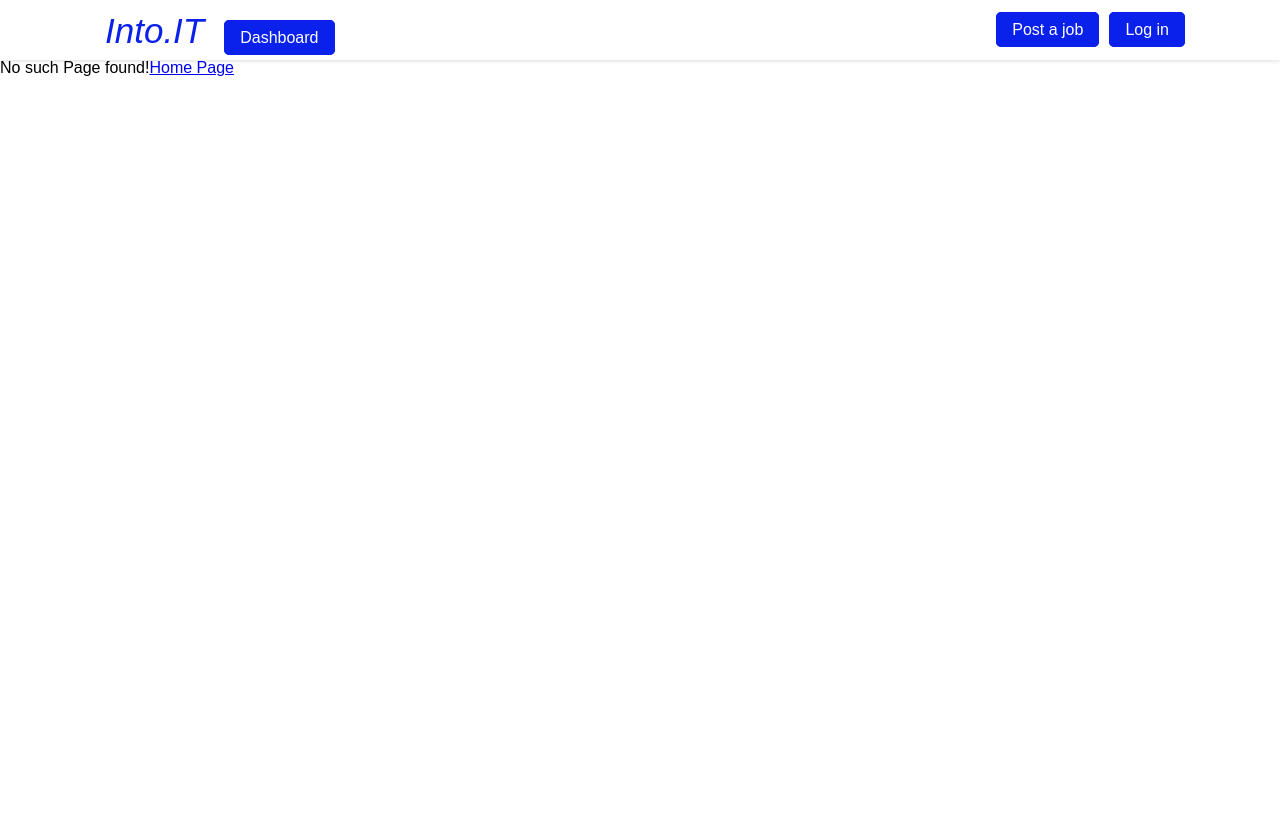
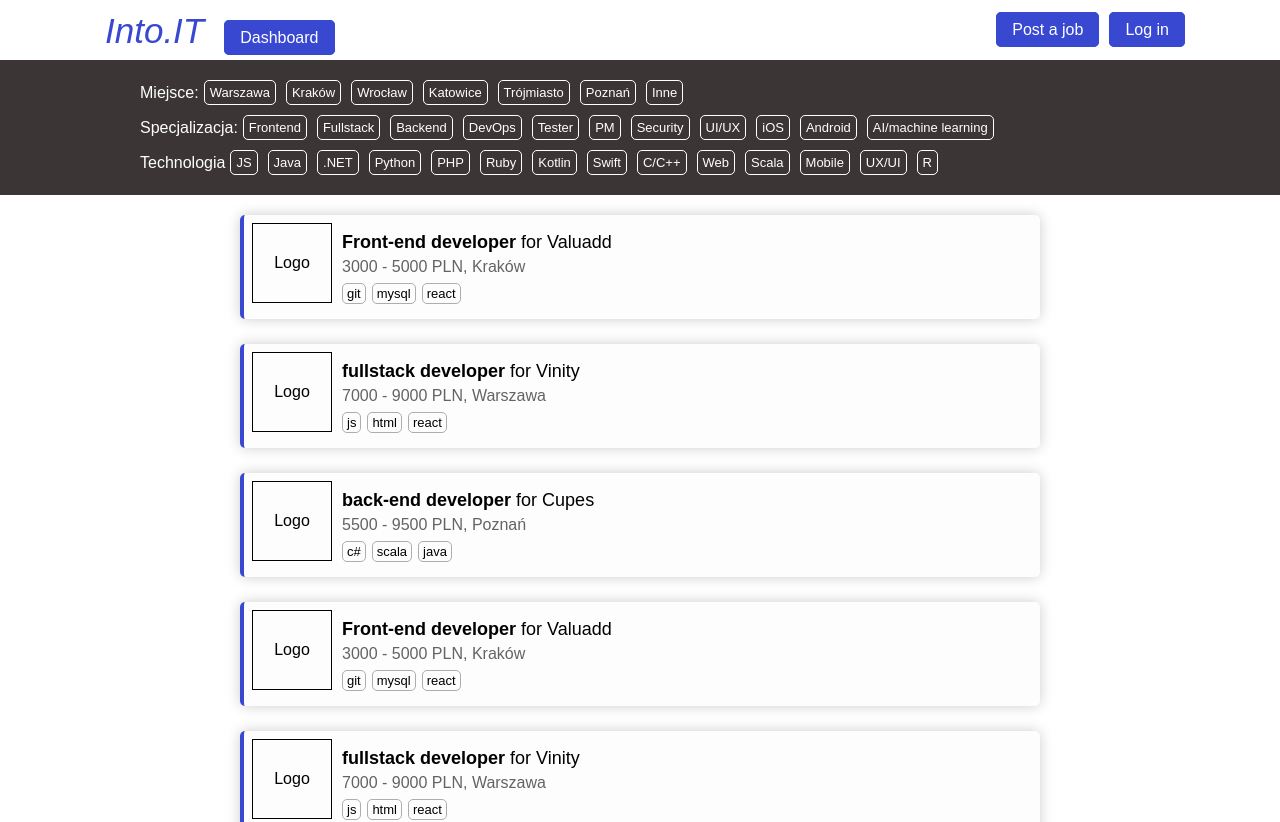
Before and after one commit to MaciejZajac/it-job-board, a React (Create React App) app: page /search in a window 1280 px wide. Shown: the top 822 px of the page. Before the commit the page ends 800 px from the top, so only its background shows below. Built offline with nearby package versions, Linux system fonts and the light colour scheme; no server answers.

Commit message:
filters view on frontend

```diff
--- a/src/components/OfferList/OfferDetails.js
+++ b/src/components/OfferList/OfferDetails.js
@@ -9,11 +9,11 @@ export default class OfferDetails extends React.Component {
         <h4 className="offer__extended-header">
           Wymagany poziom doświadczenia:{" "}
         </h4>
-        <div className="offer__extended-experience">Junior</div>
+        <div className="offer__extended-exp">Junior</div>
         <br />
         <div>
-          <h4 className="offer__extended-header-uni">Opis stanowiska:</h4>
-          <div>
+          <h4 className="offer__extended-title">Opis stanowiska:</h4>
+          <div className="offer__extended-text">
             Poszukujemy osób, które tak jak my traktują programowanie jako
             pasję. Najważniejsza jest dla nas ciągła chęć rozwoju, również w
             czasie wolnym. Jeżeli poszukujesz nowinek, a ich testowanie sprawia
@@ -21,20 +21,18 @@ export default class OfferDetails extends React.Component {
           </div>
         </div>
         <div>
-          <h4 className="offer__extended-header-uni">Wymagany:</h4>
-          {item.technologies.map(tech => (
-            <span className="offer__tech-item">{tech}</span>
-          ))}
+          <h4 className="offer__extended-title">Wymagany:</h4>
+          <div className="offer__extended-text">
+            {item.technologies.map((tech, index) => (
+              <span className="offer__tech-item" key={index}>
+                {tech}
+              </span>
+            ))}
+          </div>
         </div>
         <div>
-          <h4 className="offer__extended-header-uni">Nice to have:</h4>
-          {item.technologies.map(tech => (
-            <span className="offer__tech-item">{tech}</span>
-          ))}
-        </div>
-        <div>
-          <h4 className="offer__extended-header-uni">O projekcie:</h4>
-          <div>
+          <h4 className="offer__extended-title">O projekcie:</h4>
+          <div className="offer__extended-text">
             We are looking for highly skilled & motivated Penetration Tester who
             enjoys seeing his/her work making a measurable impact to a business
             and disrupting the status quo. Our development squads consist of
@@ -42,6 +40,18 @@ export default class OfferDetails extends React.Component {
             responsible for the end-to-end delivery of the entire product.
           </div>
         </div>
+        <div>
+          <h4 className="offer__extended-title">Adres www:</h4>
+          <div className="offer__extended-text">
+            <a href="#">www.strona.pl</a>
+          </div>
+        </div>
+        {/* <div>
+          <h4 className="offer__extended-title">Sposób aplikowania:</h4>
+          <div className="offer__extended-text">
+            <a href="#">http://////</a>
+          </div>
+        </div> */}
       </div>
     );
   }
--- a/src/components/OfferList/OfferListItem.js
+++ b/src/components/OfferList/OfferListItem.js
@@ -31,9 +31,11 @@ class OfferListItem extends React.Component {
             ? "offer__list-item--active"
             : ""
         }`}
-        onClick={() => this.handleToggleChange(item)}
       >
-        <div className="offer__main">
+        <div
+          className="offer__main"
+          onClick={() => this.handleToggleChange(item)}
+        >
           <div className="flex">
             <div>
               <div className="offer__logo">Logo</div>
--- /dev/null
+++ b/src/components/home/Home.js
@@ -0,0 +1,69 @@
+import React from "react";
+import { Link } from "react-router-dom";
+
+export default function Home() {
+  const proffesionsArray = [
+    {
+      title: "front-end developer",
+      type: "frontend"
+    },
+    {
+      title: "back-end developer",
+      type: "backend"
+    },
+    {
+      title: "fullstack developer",
+      type: "fullstack"
+    },
+    {
+      title: "iOS developer",
+      type: "ios"
+    },
+    {
+      title: "android developer",
+      type: "android"
+    },
+    {
+      title: "AI/machine learning",
+      type: "machine"
+    },
+    {
+      title: "Data engineer",
+      type: "data"
+    },
+    {
+      title: "UI/UX design",
+      type: "design"
+    },
+    {
+      title: "tester",
+      type: "test"
+    },
+    {
+      title: "DevOps",
+      type: "devops"
+    },
+    {
+      title: "Security",
+      type: "security"
+    }
+  ];
+  return (
+    <div className="home">
+      <h4 className="home__header">I want to work as a...</h4>
+      <div className="home__container">
+        {proffesionsArray.map((jobObject, index) => {
+          return (
+            <Link
+              key={index}
+              to={`/search?type=${jobObject.type}`}
+              className="home__box"
+            >
+              {jobObject.title}
+            </Link>
+          );
+        })}
+      </div>
+    </div>
+  );
+}
--- /dev/null
+++ b/src/components/searchPage/SearchPage.js
@@ -0,0 +1,191 @@
+import React from "react";
+import OfferList from "../OfferList/OfferList";
+
+export default class SearchPage extends React.Component {
+  constructor(props) {
+    super(props);
+
+    this.state = {
+      cityFilter: [],
+      specializationFilter: [],
+      techFilter: []
+    };
+    this.setCityFilter = this.setCityFilter.bind(this);
+    this.setTechFilter = this.setTechFilter.bind(this);
+    this.setSpecFilter = this.setSpecFilter.bind(this);
+  }
+
+  componentDidMount() {
+    const params = new URLSearchParams(this.props.history.location.search);
+    const spec = params.get("type");
+    if (spec) {
+      this.setState({
+        specializationFilter: [...this.state.specializationFilter, spec]
+      });
+    }
+  }
+
+  setCityFilter = city => {
+    let newCityArr = this.state.cityFilter;
+    if (newCityArr.includes(city)) {
+      newCityArr = newCityArr.filter(item => item !== city);
+    } else {
+      newCityArr.push(city);
+    }
+
+    this.setState({
+      ...this.state,
+      cityFilter: newCityArr
+    });
+  };
+
+  setSpecFilter = spec => {
+    let newSpecArray = this.state.specializationFilter;
+    if (newSpecArray.includes(spec)) {
+      newSpecArray = newSpecArray.filter(item => item !== spec);
+    } else {
+      newSpecArray.push(spec);
+    }
+
+    this.setState({
+      ...this.state,
+      specializationFilter: newSpecArray
+    });
+  };
+
+  setTechFilter = tech => {
+    let newTechArr = this.state.techFilter;
+    if (newTechArr.includes(tech)) {
+      newTechArr = newTechArr.filter(item => item !== tech);
+    } else {
+      newTechArr.push(tech);
+    }
+
+    this.setState({
+      ...this.state,
+      techFilter: newTechArr
+    });
+  };
+
+  render() {
+    const cityArray = [
+      {
+        city: "Warszawa",
+        value: "warszawa"
+      },
+      {
+        city: "Kraków",
+        value: "krakow"
+      },
+      {
+        city: "Wrocław",
+        value: "wroclaw"
+      },
+      {
+        city: "Katowice",
+        value: "katowice"
+      },
+      {
+        city: "Trójmiasto",
+        value: "triplecity"
+      },
+      {
+        city: "Poznań",
+        value: "poznan"
+      },
+      {
+        city: "Inne",
+        value: "other"
+      }
+    ];
+    const specializationArray = [
+      { title: "Frontend", value: "frontend" },
+      { title: "Fullstack", value: "fullstack" },
+      { title: "Backend", value: "backend" },
+      { title: "DevOps", value: "devops" },
+      { title: "Tester", value: "tester" },
+      { title: "PM", value: "pm" },
+      { title: "Security", value: "security" },
+      { title: "UI/UX", value: "uiux" },
+      { title: "iOS", value: "ios" },
+      { title: "Android", value: "android" },
+      { title: "AI/machine learning", value: "machinelearning" }
+    ];
+    const techArray = [
+      { tech: "JS", value: "javascript" },
+      { tech: "Java", value: "java" },
+      { tech: ".NET", value: "dotnet" },
+      { tech: "Python", value: "python" },
+      { tech: "PHP", value: "php" },
+      { tech: "Ruby", value: "ruby" },
+      { tech: "Kotlin", value: "kotlin" },
+      { tech: "Swift", value: "swift" },
+      { tech: "C/C++", value: "cplusplus" },
+      { tech: "Web", value: "web" },
+      { tech: "Scala", value: "scala" },
+      { tech: "Mobile", value: "mobile" },
+      { tech: "UX/UI", value: "uxui" },
+      { tech: "R", value: "rlang" }
+    ];
+    return (
+      <div className="body">
+        {console.log("this.state", this.state)}
+        <div className="filter">
+          <div className="filter-container">
+            <div className="filter__row">
+              Miejsce:
+              {cityArray.map((cityObj, index) => (
+                <div
+                  className={`filter__item ${this.state.cityFilter.includes(
+                    cityObj.value
+                  ) && "filter__item--active"}`}
+                  key={cityObj.value}
+                  onClick={() => this.setCityFilter(cityObj.value)}
+                >
+                  {cityObj.city}
+                </div>
+              ))}
+            </div>
+            <div className="filter__row">
+              Specjalizacja:
+              {specializationArray.map((jobObj, index) => (
+                <div
+                  className={`filter__item
+                    ${this.state.specializationFilter.includes(jobObj.value) &&
+                      "filter__item--active"}
+                    `}
+                  key={jobObj.value}
+                  onClick={() => this.setSpecFilter(jobObj.value)}
+                >
+                  {jobObj.title}
+                </div>
+              ))}
+            </div>
+            <div className="filter__row">
+              Technologia
+              {techArray.map((techObj, index) => (
+                <div
+                  className={`filter__item ${this.state.techFilter.includes(
+                    techObj.value
+                  ) && "filter__item--active"}`}
+                  key={techObj.value}
+                  onClick={() => this.setTechFilter(techObj.value)}
+                >
+                  {techObj.tech}
+                </div>
+              ))}
+            </div>
+          </div>
+        </div>
+        <div className="body-container">
+          <div className="body__offers">
+            <OfferList />
+          </div>
+          {/* <div className="body__map">
+            <Map />
+          </div> */}
+        </div>
+      </div>
+    );
+  }
+}
--- a/src/router.js
+++ b/src/router.js
@@ -1,5 +1,4 @@
 import React from "react";
-import App from "./App";
 import Layout from "./components/HOC/Layout";
 import { BrowserRouter, Route, Switch, Redirect } from "react-router-dom";
 import { connect } from "react-redux";
@@ -14,6 +13,8 @@ import ResetPassword from "./components/login/ResetPassword";
 import Reset from "./components/login/Reset";
 import AddOffer from "./components/OfferList/AddOffer";
 import Dashboard from "./components/dashboard/Dashboard";
+import Home from "./components/home/Home";
+import SearchPage from "./components/searchPage/SearchPage";
 
 const ProtectedRoute = ({
   component: Component,
@@ -36,25 +37,26 @@ class Router extends React.Component {
       <BrowserRouter history={history}>
         <Layout>
           <Switch>
-            <Route exact path="/" component={App} />
-            <Route exact path="/post-offer" component={AddOffer} />
-            {/* <ProtectedRoute
+            <Route exact path="/" component={Home} />
+            <Route exact path="/search" component={SearchPage} />
+            {/* <Route exact path="/post-offer" component={AddOffer} /> */}
+            <ProtectedRoute
               exact
               path="/post-offer"
               isAuthenticated={this.props.token}
               component={AddOffer}
-            /> */}
+            />
             <Route exact path="/register" component={Register} />
             <Route exact path="/login" component={Login} />
             <Route exact path="/resetPassword" component={ResetPassword} />
             <Route exact path="/reset/:token" component={Reset} />
-            <Route exact path="/dashboard" component={Dashboard} />
-            {/* <ProtectedRoute
+            {/* <Route exact path="/dashboard" component={Dashboard} /> */}
+            <ProtectedRoute
               exact
               path="/dashboard"
               isAuthenticated={this.props.token}
               component={Dashboard}
-            /> */}
+            />
 
             <Route exact path="/about" component={About} />
             <Route exact path="/contact" component={Contact} />
--- /dev/null
+++ b/src/styles/_filter.scss
@@ -0,0 +1,32 @@
+.filter {
+  background-color: rgb(59, 53, 53);
+  &-container {
+    max-width: 1000px;
+    margin: 0 auto;
+    padding: 15px 0;
+  }
+
+  &__row {
+    display: flex;
+    align-items: center;
+    justify-content: flex-start;
+    flex-wrap: wrap;
+    color: $white;
+  }
+
+  &__item {
+    padding: 5px;
+    margin: 5px;
+    font-size: 13px;
+    color: white;
+    border-radius: 5px;
+    border: 1px solid white;
+    cursor: pointer;
+
+    transition: all 0.25s ease-in-out;
+    &--active {
+      color: rgb(59, 53, 53);
+      background-color: $white;
+    }
+  }
+}
--- /dev/null
+++ b/src/styles/_home.scss
@@ -0,0 +1,36 @@
+.home {
+  max-width: 1000px;
+  margin: 0 auto;
+  padding: 25px;
+
+  &__header {
+    font-size: 35px;
+    text-align: center;
+  }
+  &__container {
+    display: flex;
+    align-items: center;
+    justify-content: center;
+    flex-wrap: wrap;
+  }
+  &__box {
+    display: flex;
+    align-items: center;
+    justify-content: flex-start;
+    width: 180px;
+    height: 180px;
+    padding: 20px;
+    margin: 20px;
+
+    font-size: 30px;
+    color: $blue;
+    border-radius: 5px;
+    border: 1px solid $blue;
+    text-decoration: none;
+    box-shadow: 0px 0px 14px -5px $blue;
+    transition: all 0.25s ease-in-out;
+    &:hover {
+      transform: scale(1.15);
+    }
+  }
+}
--- a/src/styles/_offer.scss
+++ b/src/styles/_offer.scss
@@ -77,6 +77,9 @@
 
   &__extended {
     padding: 0 20px 20px 20px;
+    &-exp {
+      text-align: center;
+    }
     &-header {
       padding: 15px 0;
       font-size: 22px;
@@ -88,10 +91,13 @@
       font-weight: 700;
       padding-bottom: 5px;
     }
-    &-header-uni {
+    &-title {
       text-align: left;
       font-size: 19px;
       padding: 5px 0;
+    }
+    &-text {
+      padding-bottom: 15px;
     }
 
     &-main-tech {
--- a/src/styles/_variables.scss
+++ b/src/styles/_variables.scss
@@ -7,5 +7,5 @@ $breakpointXl: 1500px;
 
 $black: #000;
 $white: #fff;
-$blue: #0a21ec;
+$blue: #3948d1;
 $red: rgb(226, 58, 58);
--- a/src/styles/main.scss
+++ b/src/styles/main.scss
@@ -2,6 +2,8 @@
 @import "./variables";
 @import "./common.scss";
 @import "./nav.scss";
+@import "./home.scss";
+@import "./filter";
 @import "./body.scss";
 @import "./offer.scss";
 @import "./contact.scss";
```
